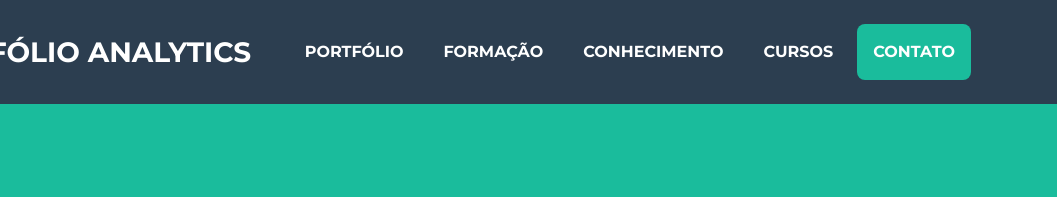
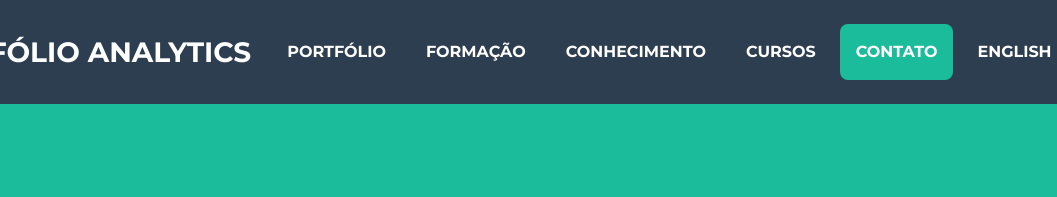
Before and after one commit to guiiim/Curriculo, a plain HTML site: page index.html in a window 1280 px wide. Shown: the top 197 px of the page, 223-1280 px from the left. Drawn offline with nearby package versions, Linux system fonts and the light colour scheme.

Commit message:
Update index.html

```diff
--- a/index.html
+++ b/index.html
@@ -36,6 +36,7 @@
 						<li class="nav-item mx-0 mx-lg-1"><a class="nav-link py-3 px-0 px-lg-3 rounded" href="#knowledge">Conhecimento</a></li>
 						<li class="nav-item mx-0 mx-lg-1"><a class="nav-link py-3 px-0 px-lg-3 rounded" href="#courses">Cursos</a></li>
                         <li class="nav-item mx-0 mx-lg-1"><a class="nav-link py-3 px-0 px-lg-3 rounded" href="#contact">Contato</a></li>
+			    <li class="nav-item mx-0 mx-lg-1"><a class="nav-link py-3 px-0 px-lg-3 rounded" href="indexEn.html">English</a></li>
                     </ul>
                 </div>
             </div>
```
